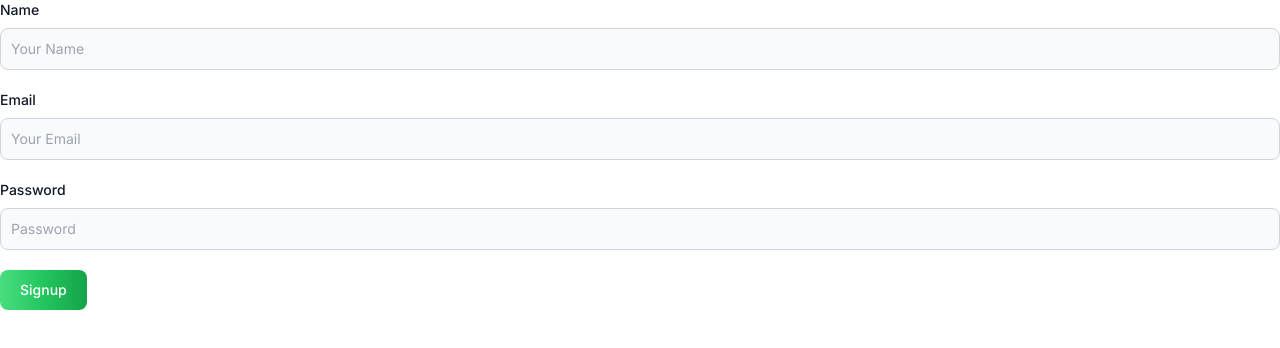
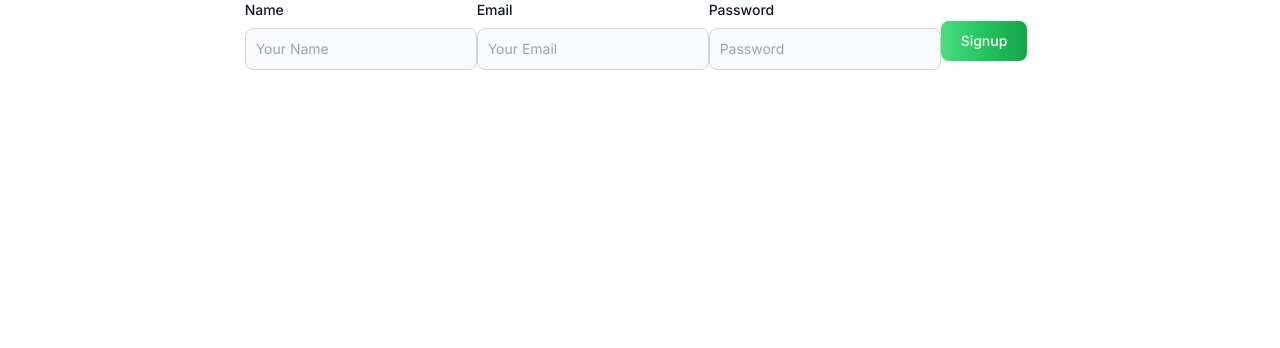
Before and after one commit to MishraSwet/strings, a Next.js app: page /signup in a window 1280 px wide. Shown: the top 348 px of the page. Built offline with nearby package versions, Linux system fonts and the light colour scheme.

Commit message:
More Styling Changes

```diff
--- a/src/app/components/Form.tsx
+++ b/src/app/components/Form.tsx
@@ -8,7 +8,7 @@ export default function Form({ label, placeholder }: formProps) {
     return <div>
         <div className="mb-5">
             <label htmlFor="text" className="block mb-2 text-sm font-medium text-gray-900 dark:text-white">{label}</label>
-            <input type="text" id={label} className="bg-gray-50 border border-gray-300 text-gray-900 text-sm rounded-lg focus:ring-blue-500 focus:border-blue-500 block w-full p-2.5 dark:bg-gray-700 dark:border-gray-600 dark:placeholder-gray-400 dark:text-white dark:focus:ring-blue-500 dark:focus:border-blue-500" placeholder={placeholder} required />
+            <input type="text" id={label} className="bg-gray-50 border border-gray-300 text-gray-900 text-sm rounded-lg focus:ring-blue-500 focus:border-blue-500 block w-full p-2.5 dark:bg-gray-700 dark:border-gray-600 dark:placeholder-gray-400 dark:text-white dark:focus:ring-blue-500 dark:focus:border-blue-500 " placeholder={placeholder} required />
         </div>
     </div>
 }
--- a/src/app/signup/page.tsx
+++ b/src/app/signup/page.tsx
@@ -2,7 +2,7 @@ import BtnForm from '../components/BtnForm'
 import Form from '../components/Form'
 
 export default function Signup() {
-    return <div>
+    return <div className="mx-auto w-4/5 px-6 flex justify-center items-center">
         <Form label="Name" placeholder='Your Name' />
         <Form label="Email" placeholder='Your Email' />
         <Form label="Password" placeholder='Password' />
```
